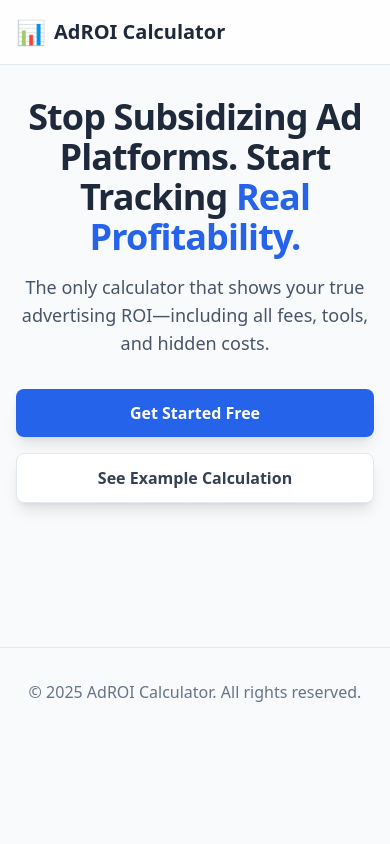
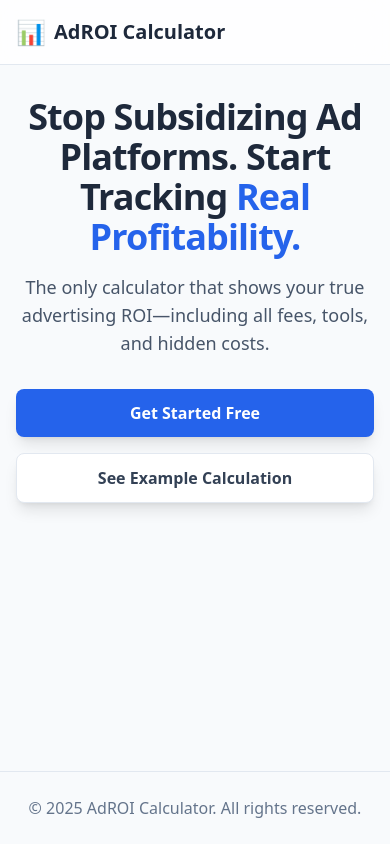
Before and after one commit to tripwire24/roi_calculator, a React (Vite) app: page / in a window 390 px wide. Built offline with nearby package versions, Linux system fonts and the light colour scheme.

Commit message:
feat: Adjust layout for better responsiveness
Modify the main container and app wrapper to use flexbox. This ensures that the footer is always at the bottom of the viewport, regardless of content height, and improves overall layout responsiveness on various screen sizes.

```diff
--- a/App.tsx
+++ b/App.tsx
@@ -18,10 +18,10 @@ const App: React.FC = () => {
   }, []);
 
   return (
-    <div className="min-h-screen bg-slate-50 text-slate-900 font-sans">
+    <div className="min-h-screen bg-slate-50 text-slate-900 font-sans flex flex-col">
       <Header />
 
-      <main className="container mx-auto px-4 sm:px-6 py-8 md:py-12">
+      <main className="container mx-auto px-4 sm:px-6 py-8 md:py-12 flex-grow">
         {/* Hero Section */}
         <div className="text-center max-w-4xl mx-auto mb-12 md:mb-16">
           <h1 className="text-4xl sm:text-5xl md:text-6xl font-extrabold text-slate-800 mb-4 tracking-tight">
@@ -74,7 +74,7 @@ const App: React.FC = () => {
         )}
       </main>
 
-      <footer className="text-center py-8 border-t border-slate-200 mt-16">
+      <footer className="text-center py-6 border-t border-slate-200 mt-12">
         <p className="text-slate-500">&copy; {new Date().getFullYear()} AdROI Calculator. All rights reserved.</p>
       </footer>
     </div>
```
